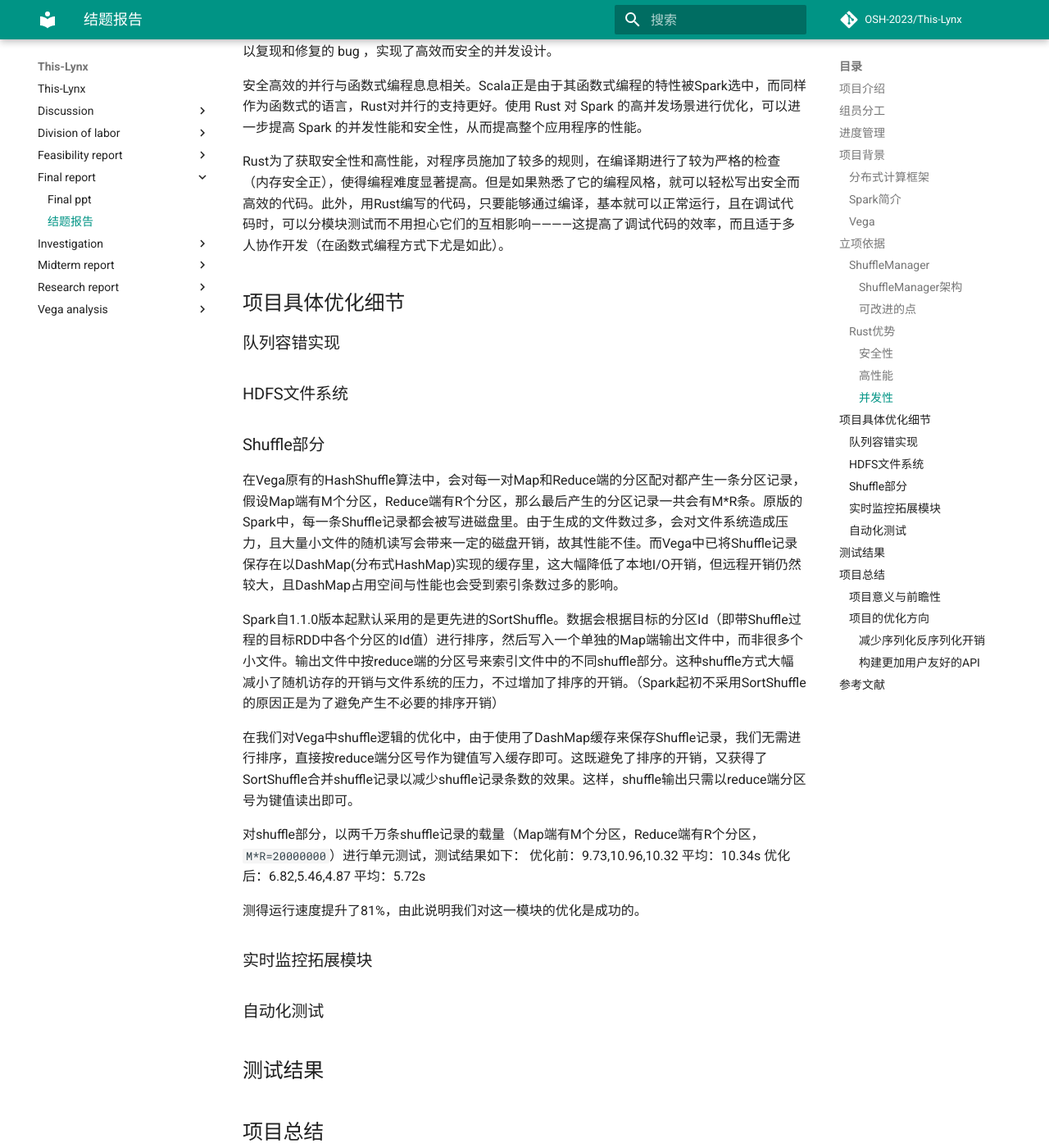
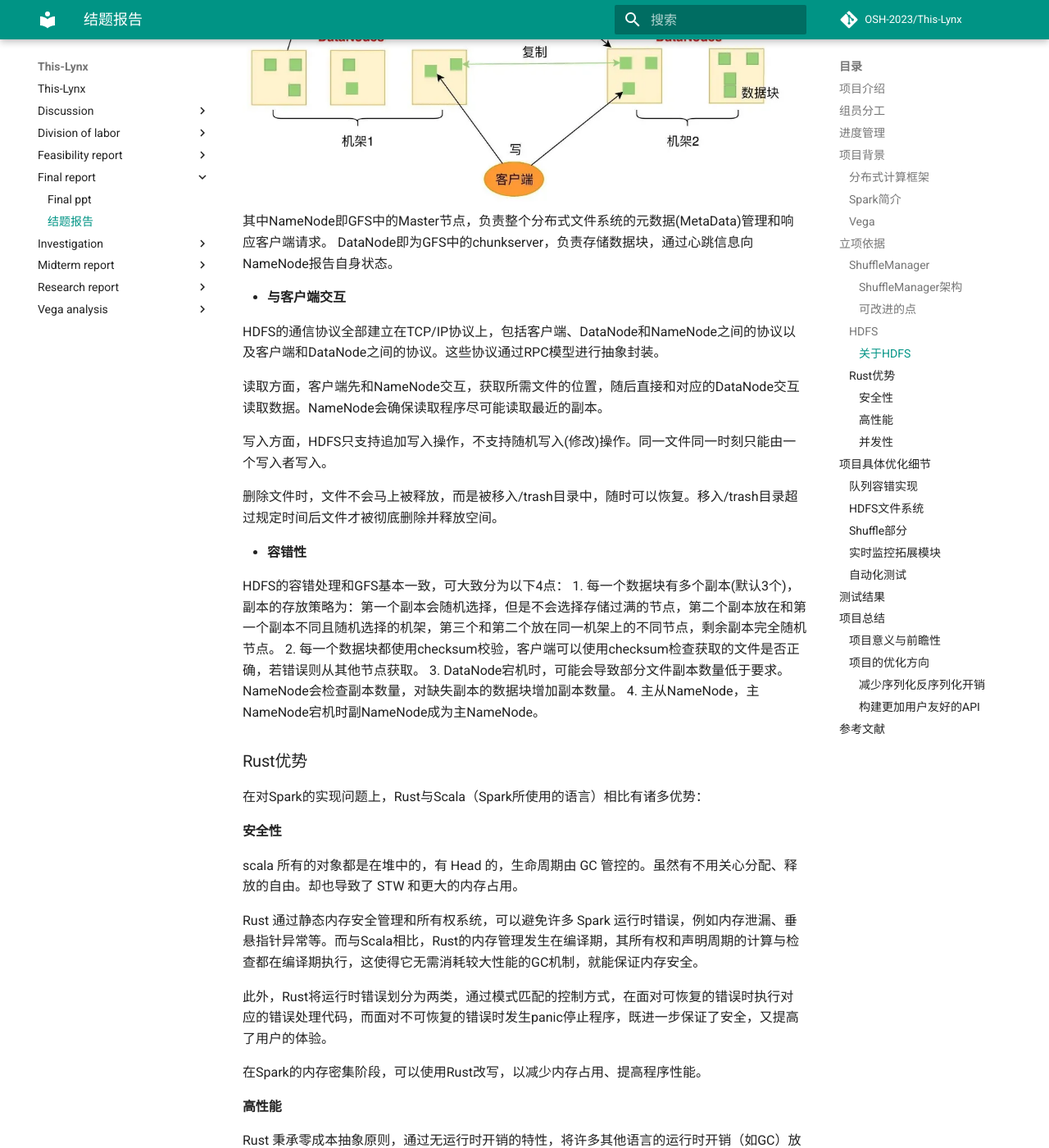
Before and after one commit to OSH-2023/This-Lynx, an MkDocs documentation site: the page built from docs/final_report/final_report.md, in a window 1280 px wide and 1400 px high, scrolled down 8413 px. Shown: the whole window at 82% size. Built offline with MkDocs 1.6.1 and Material for MkDocs 9.7.7, drawn with Linux system fonts in a browser that asks for light colours; comment, search, counter and statistics services are not loaded; some of the changed text lies outside the part shown.

Commit message:
add HDFS

```diff
--- a/docs/final_report/final_report.md
+++ b/docs/final_report/final_report.md
@@ -11,6 +11,8 @@
   - [ShuffleManager](#shufflemanager)
     - [ShuffleManager架构](#shufflemanager架构)
     - [可改进的点](#可改进的点)
+  - [HDFS](#hdfs)
+    - [关于HDFS](#关于hdfs)
   - [Rust优势](#rust优势)
     - [安全性](#安全性)
     - [高性能](#高性能)
@@ -37,9 +39,9 @@
 
 ## 组员分工
 
-- 闫泽轩（组长）：
-- 李牧龙：
-- 罗浩铭：
+- 闫泽轩（组长）：负责会议日程议程安排，对项目正确性进行测试，编写测试样例和部署测试。
+- 李牧龙：为Vega增加了HDFS的读写接口和用于调试的本地读文件接口，进行Vega和Spark的分布式运行对比测试，编写wordcount样例
+- 罗浩铭：对Vega的Shuffle模块进行优化，编写项目测试样例
 - 汤皓宇：对Vega进行Docker部署，添加性能监控拓展模块，配置docker下的Prometheus/Grafana/node_exporter来展示Vega运行时各机器的CPU使用率和Vega的运行情况
 - 徐航宇：
 
@@ -305,6 +307,40 @@ Vega中，划分Stage的点部分同样需要构建ShuffleDependency，它会将
 ShuffleManager在生成依赖关系及RDD获取依赖关系过程中所需的计算使用频繁，可以在rust中得到优化。同时，Shuffle算法也极为关键，必须使用当前的SOTA算法，如在Vega中，只实现了最基础的HashShuffleManager，而没有实现性能更高的SortShuffleManager，这也是可以优化的点
 
 
+### HDFS
+
+- vega没有接入任何文件系统，作为一个分布式计算系统显然不合理
+- Rust开源社区中有提供HDFS支持的包（hdrs）
+- 可以将其接入vega，增强对文件的支持
+- Spark原生支持HDFS，接入HDFS更容易融入Spark生态
+
+#### 关于HDFS
+HDFS[^13](Hadoop Distributed File System)是一个基于GFS的分布式文件系统，同时也是Hadoop的一部分。它具有GFS的许多特性[^14]，例如可靠性高，将文件分块存储，适合大文件存储，但延迟较高且无法高效存储小文件等。
+
+- **HDFS架构**
+
+![HDFS_ARC.webp](../investigation/src/HDFS_ARC.webp)
+其中NameNode即GFS中的Master节点，负责整个分布式文件系统的元数据(MetaData)管理和响应客户端请求。
+DataNode即为GFS中的chunkserver，负责存储数据块，通过心跳信息向NameNode报告自身状态。
+
+- **与客户端交互**
+
+HDFS的通信协议全部建立在TCP/IP协议上，包括客户端、DataNode和NameNode之间的协议以及客户端和DataNode之间的协议。这些协议通过RPC模型进行抽象封装。
+
+读取方面，客户端先和NameNode交互，获取所需文件的位置，随后直接和对应的DataNode交互读取数据。NameNode会确保读取程序尽可能读取最近的副本。
+
+写入方面，HDFS只支持追加写入操作，不支持随机写入(修改)操作。同一文件同一时刻只能由一个写入者写入。
+
+删除文件时，文件不会马上被释放，而是被移入/trash目录中，随时可以恢复。移入/trash目录超过规定时间后文件才被彻底删除并释放空间。
+
+- **容错性**
+
+HDFS的容错处理和GFS基本一致，可大致分为以下4点：
+1. 每一个数据块有多个副本(默认3个)，副本的存放策略为：第一个副本会随机选择，但是不会选择存储过满的节点，第二个副本放在和第一个副本不同且随机选择的机架，第三个和第二个放在同一机架上的不同节点，剩余副本完全随机节点。
+2. 每一个数据块都使用checksum校验，客户端可以使用checksum检查获取的文件是否正确，若错误则从其他节点获取。
+3. DataNode宕机时，可能会导致部分文件副本数量低于要求。NameNode会检查副本数量，对缺失副本的数据块增加副本数量。
+4. 主从NameNode，主NameNode宕机时副NameNode成为主NameNode。
+
 
 
 ### Rust优势
@@ -345,13 +381,20 @@ Rust为了获取安全性和高性能，对程序员施加了较多的规则，
 ### Shuffle部分
 在Vega原有的HashShuffle算法中，会对每一对Map和Reduce端的分区配对都产生一条分区记录，假设Map端有M个分区，Reduce端有R个分区，那么最后产生的分区记录一共会有M*R条。原版的Spark中，每一条Shuffle记录都会被写进磁盘里。由于生成的文件数过多，会对文件系统造成压力，且大量小文件的随机读写会带来一定的磁盘开销，故其性能不佳。而Vega中已将Shuffle记录保存在以DashMap(分布式HashMap)实现的缓存里，这大幅降低了本地I/O开销，但远程开销仍然较大，且DashMap占用空间与性能也会受到索引条数过多的影响。
 
+<img src="./src/spark_hash_shuffle_no_consolidation.webp">
+
 Spark自1.1.0版本起默认采用的是更先进的SortShuffle。数据会根据目标的分区Id（即带Shuffle过程的目标RDD中各个分区的Id值）进行排序，然后写入一个单独的Map端输出文件中，而非很多个小文件。输出文件中按reduce端的分区号来索引文件中的不同shuffle部分。这种shuffle方式大幅减小了随机访存的开销与文件系统的压力，不过增加了排序的开销。（Spark起初不采用SortShuffle的原因正是为了避免产生不必要的排序开销）
+
+<img src="./src/spark_sort_shuffle.webp">
 
 在我们对Vega中shuffle逻辑的优化中，由于使用了DashMap缓存来保存Shuffle记录，我们无需进行排序，直接按reduce端分区号作为键值写入缓存即可。这既避免了排序的开销，又获得了SortShuffle合并shuffle记录以减少shuffle记录条数的效果。这样，shuffle输出只需以reduce端分区号为键值读出即可。
 
-对shuffle部分，以两千万条shuffle记录的载量（Map端有M个分区，Reduce端有R个分区，`M*R=20000000`）进行单元测试，测试结果如下：
-优化前：9.73,10.96,10.32 平均：10.34s
-优化后：6.82,5.46,4.87 平均：5.72s
+使用两千万条shuffle记录的载量进行单元测试，测试结果如下：
+（Map端有M个分区，Reduce端有R个分区，$M\cdot R=20000000$）
+| 时间/s |   1   |   2   |   3   | 平均  |
+| :----: | :---: | :---: | :---: | :---: |
+| 优化前 | 9.73  | 10.96 | 10.32 | 10.34 |
+| 优化后 | 6.82  | 5.46  | 4.87  | 5.72  |
 
 测得运行速度提升了81%，由此说明我们对这一模块的优化是成功的。
 
```
